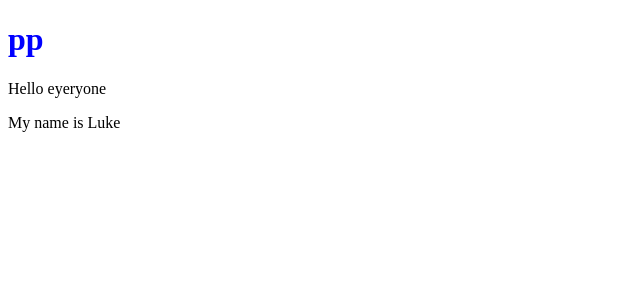
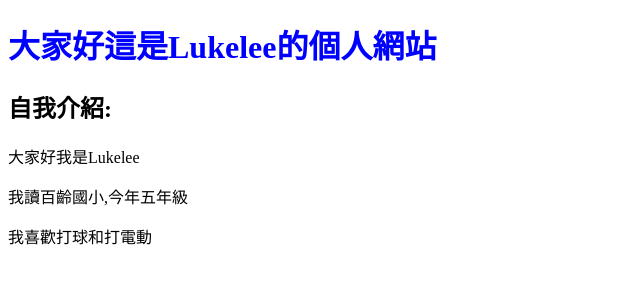
Before and after one commit to Lukelee0131/Lukelee0131.github.io, a plain HTML site: page index.html in a window 1280 px wide. Shown: the whole page, without its empty margins (0-640 px from the left). Drawn offline with Linux system fonts and the light colour scheme.

Commit message:
Update index.html

```diff
--- a/index.html
+++ b/index.html
@@ -6,9 +6,11 @@
 </head>
 <body>
 
-<h1 id = "title">pp</h1>
-<p>Hello eyeryone</p>
-<p>My name is Luke</p>
+<h1 id = "title">大家好這是Lukelee的個人網站</h1>
+<h2>自我介紹:</h2>
+<p>大家好我是Lukelee</p>
+<p>我讀百齡國小,今年五年級</p>
+<p>我喜歡打球和打電動</p>
 
 </body>
 </html>
```
